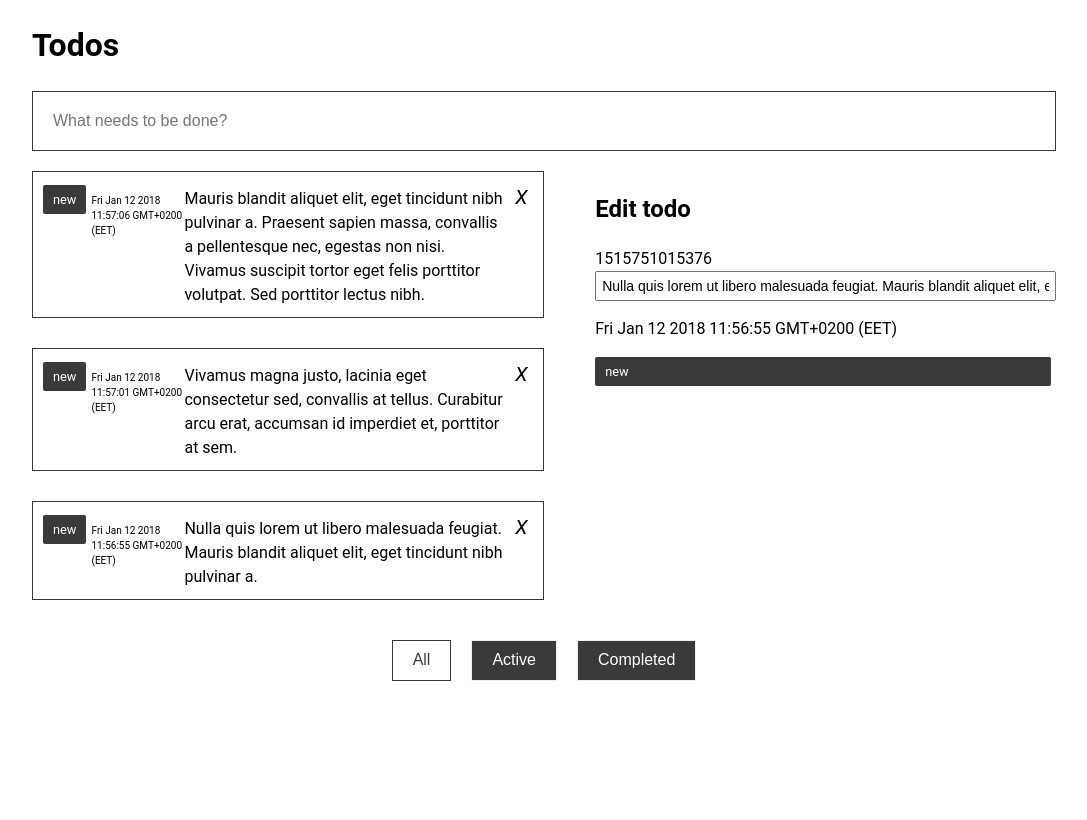
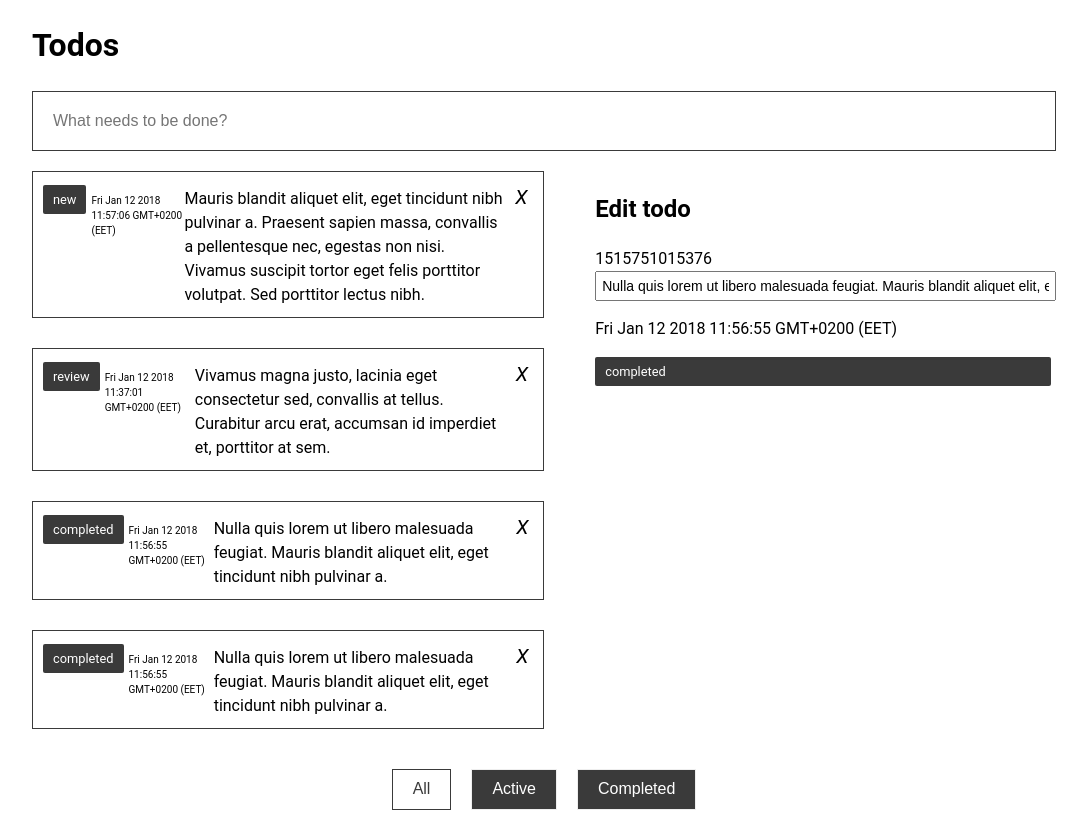
Before and after one commit to ichabanivan/todo-react-redux, a React app: page /1515751015376 in a window 1280 px wide. Shown: the whole page, without its empty margins (96-1183 px from the left). Built offline with nearby package versions, Linux system fonts and the light colour scheme.

Commit message:
redirect

```diff
--- a/src/actions/index.js
+++ b/src/actions/index.js
@@ -29,11 +29,13 @@ export const hideModal = () => ({
 });
 
 export const addTodo = (text) => {
+  let dateNow = Date.now();
+
   let todo = {
-    id: Date.now(),
+    id: dateNow,
     body: text,
     status: 'new',
-    date: `${new Date(Date.now())}`
+    date: `${new Date(dateNow)}`
   };
 
   return {
--- a/src/components/App.js
+++ b/src/components/App.js
@@ -8,6 +8,7 @@ import Filters from '../components/Filters/'
 import Modal from '../components/Modal/'
 import { hideModal, toggleTodo, removeTodo } from '../actions/'
 import {connect} from 'react-redux'
+import history from '../history'
 
 class App extends Component {
   constructor(props) {
@@ -17,6 +18,7 @@ class App extends Component {
   confirmDelete = () => {
     this.props.hideModal();
     this.props.removeTodo(this.props.modal.id);
+    history.push('/')
   };
 
   confirmChangeLabel = () => {
--- a/src/components/Filters/index.js
+++ b/src/components/Filters/index.js
@@ -3,37 +3,50 @@ import './index.scss';
 import { filterAll, filterActive, filterCompleted } from '../../actions/'
 import constants from '../../constants/'
 import { connect } from 'react-redux'
+import history from '../../history'
 
 class Filters extends Component {
   constructor(props) {
     super(props)
   }
 
+  filterAll = () => {
+    history.push('/');
+    this.props.filterAll();
+  };
+
+  filterActive = () => {
+    history.push('/');
+    this.props.filterActive()
+  };
+
+  filterCompleted = () => {
+    history.push('/');
+    this.props.filterCompleted()
+  };
+
   render() {
     const {
-      filter,
-      filterAll,
-      filterActive,
-      filterCompleted
+      filter
     } = this.props;
 
     return (
       <div className="filters">
         <button
           className={ filter ===  constants.FILTER_ALL ? 'filter active' : 'filter'}
-          onClick={ filterAll }
+          onClick={ this.filterAll }
         >
           All
         </button>
         <button
           className={ filter ===  constants.FILTER_ACTIVE ? 'filter active' : 'filter'}
-          onClick={ filterActive }
+          onClick={ this.filterActive }
         >
           Active
         </button>
         <button
           className={ filter ===  constants.FILTER_COMPLETED ? 'filter active' : 'filter'}
-          onClick={ filterCompleted }
+          onClick={ this.filterCompleted }
         >
           Completed
         </button>
--- a/src/components/Input/index.js
+++ b/src/components/Input/index.js
@@ -2,6 +2,7 @@ import React, {Component} from 'react';
 import './index.scss';
 import { addTodo, newText } from '../../actions/'
 import { connect } from 'react-redux'
+import history from '../../history'
 
 class Input extends Component {
   constructor(props) {
@@ -32,6 +33,10 @@ class Input extends Component {
     });
   };
 
+  hideEditing = () => {
+    history.push('/')
+  };
+
   render() {
     return (
       <input
@@ -40,6 +45,7 @@ class Input extends Component {
         onChange={ this.changeValue }
         onKeyPress={ this.addItem }
         value={ this.state.value }
+        onFocus={ this.hideEditing }
       />
     );
   }
--- a/src/components/TodoList/index.js
+++ b/src/components/TodoList/index.js
@@ -1,13 +1,14 @@
-import React, {Component} from 'react'
+import React, {Component} from 'react';
 import { removeTodo, toggleTodo } from '../../actions/'
 import { connect } from 'react-redux'
 import TodoItem from '../../components/TodoItem'
 import Actions from '../../constants/'
 import EditTodo from '../EditTodo/'
-import './index.scss'
+import './index.scss';
+import history from '../../history'
 
 import {
-  BrowserRouter as Router,
+  Router,
   Route,
   Link
 } from 'react-router-dom'
@@ -22,7 +23,7 @@ class TodoList extends Component {
       todos
     } = this.props;
     return (
-      <Router>
+      <Router history={history}>
         <div className="todo-edit">
           <div className="todo__list">
             {
@@ -50,6 +51,7 @@ class TodoList extends Component {
             }
           </div>
           <Route path="/:id" component={EditTodo}/>
+          <Route path="/" component={null}/>
         </div>
       </Router>
     );
--- /dev/null
+++ b/src/history.js
@@ -0,0 +1,6 @@
+// history.js
+import { createBrowserHistory } from 'history'
+
+export default createBrowserHistory({
+  /* pass a configuration object here if needed */
+})
--- a/src/reducers/todos.js
+++ b/src/reducers/todos.js
@@ -10,13 +10,19 @@ let initialState =  [
   {
     id: 1515751021473,
     body: 'Vivamus magna justo, lacinia eget consectetur sed, convallis at tellus. Curabitur arcu erat, accumsan id imperdiet et, porttitor at sem.',
-    status: 'new',
-    date: 'Fri Jan 12 2018 11:57:01 GMT+0200 (EET)'
+    status: 'review',
+    date: 'Fri Jan 12 2018 11:37:01 GMT+0200 (EET)'
   },
   {
     id: 1515751015376,
     body: 'Nulla quis lorem ut libero malesuada feugiat. Mauris blandit aliquet elit, eget tincidunt nibh pulvinar a.',
-    status: 'new',
+    status: 'completed',
+    date: 'Fri Jan 12 2018 11:56:55 GMT+0200 (EET)'
+  },
+  {
+    id: 1515751015379,
+    body: 'Nulla quis lorem ut libero malesuada feugiat. Mauris blandit aliquet elit, eget tincidunt nibh pulvinar a.',
+    status: 'completed',
     date: 'Fri Jan 12 2018 11:56:55 GMT+0200 (EET)'
   }
 ];
```
